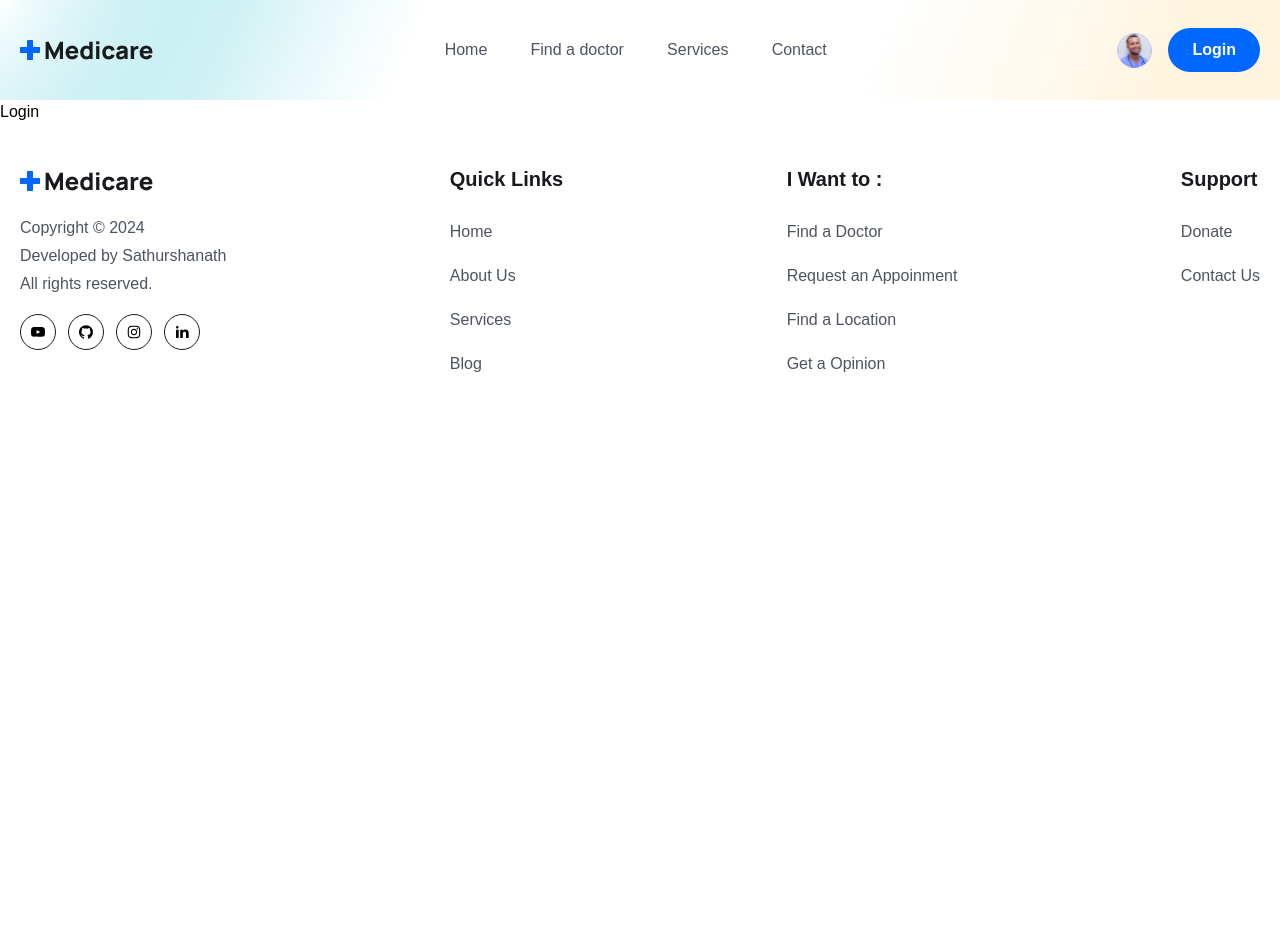
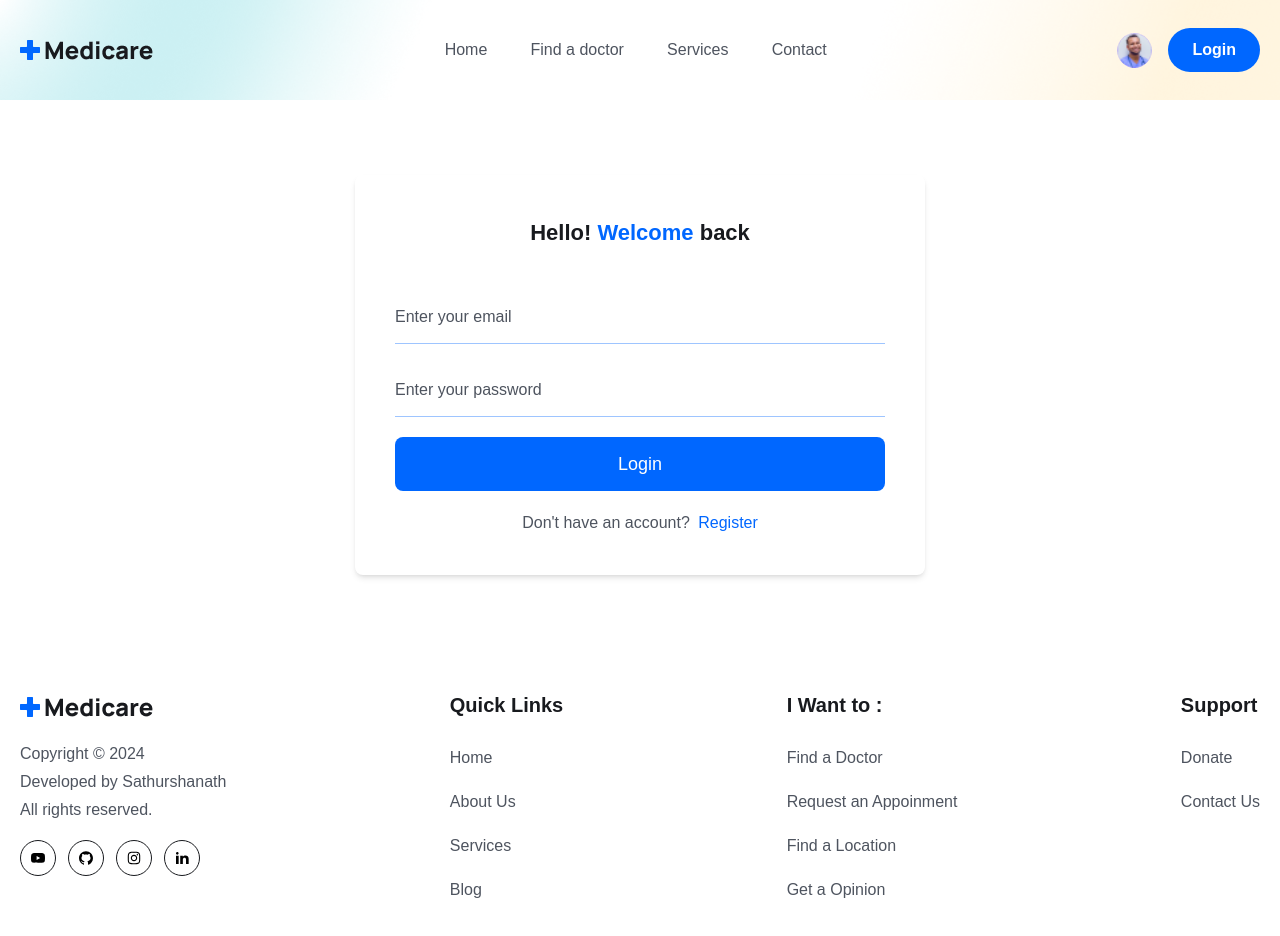
Before and after one commit to SathurshanPrabaharan/medicare-booking-app, a React (Vite) app in the folder frontend/: page /login in a window 1280 px wide. Shown: the top 936 px of the page. Before the commit the page ends 800 px from the top, so only its background shows below. Built offline with nearby package versions, Linux system fonts and the light colour scheme.

Commit message:
Implement Login Page

```diff
--- a/frontend/src/Pages/Login.jsx
+++ b/frontend/src/Pages/Login.jsx
@@ -1,9 +1,53 @@
-import React from 'react'
+import React, { useState } from "react";
+import {Link} from 'react-router-dom'
+const Login = () => {
+  const [formData, setFormData] = useState({
+    email: "",
+    password: "",
+  });
 
-const Login = () => {
+  const handleInputChange = (e) => {
+    setFormData({ ...formData, [e.target.name]: e.target.value });
+  };
   return (
-    <div>Login</div>
-  )
-}
+    <section className="px-5 lg:px-0">
+      <div className="w-full max-w-[570px] mx-auto rounded-lg shadow-md md:p-10">
+        <h3 className="text-headingColor text-[22px] leading-9 font-bold mb-10 text-center">
+          Hello! <span className="text-primaryColor">Welcome</span> back
+        </h3>
+        <form action="" className="py-4 lg:py-0">
+        <div className="mb-5">
+            <input
+              type="email"
+              placeholder="Enter your email"
+              name="email"
+              value={formData.email}
+              onChange={handleInputChange}
+              className="w-full  py-3 border-b  border-solid border-[#0066ff61] focus:outline-none focus:border-b-primaryColor text-[16px] leading-7 text-headingColor placeholder:text-textColor  cursor-pointer"
+              required
+            />
+          </div>
+          <div className="mb-5">
+            <input
+              type="password"
+              placeholder="Enter your password"
+              name="password"
+              value={formData.password}
+              onChange={handleInputChange}
+              className="w-full  py-3 border-b  border-solid border-[#0066ff61] focus:outline-none focus:border-b-primaryColor text-[16px] leading-7 text-headingColor placeholder:text-textColor  cursor-pointer"
+              required
+            />
+          </div>
+          <div className="mt-5">
+            <button className="w-full bg-primaryColor text-white text-[18px] leading-[30px] rounded-lg px-4 py-3">Login</button>
+          </div>
 
-export default Login
+          <p className="mt-5 text-textColor text-center">Don&apos;t have an account? <Link to='/register' className=" text-primaryColor font-medium ml-1">Register</Link> </p>
+
+        </form>
+      </div>
+    </section>
+  );
+};
+
+export default Login;
```
